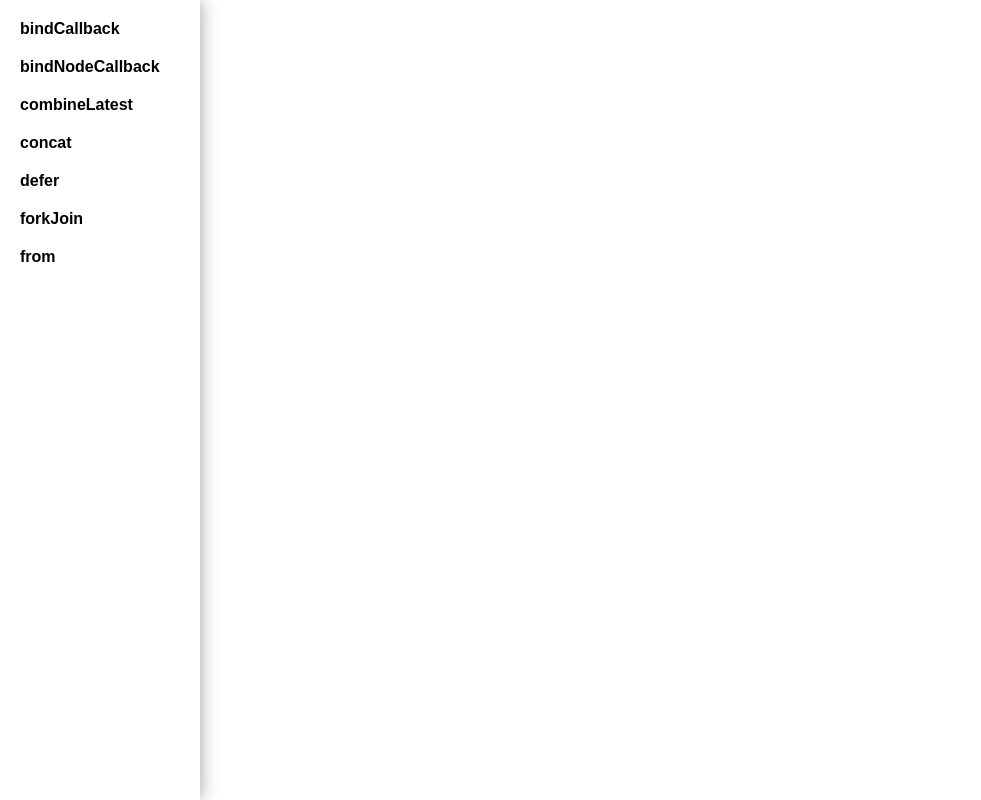
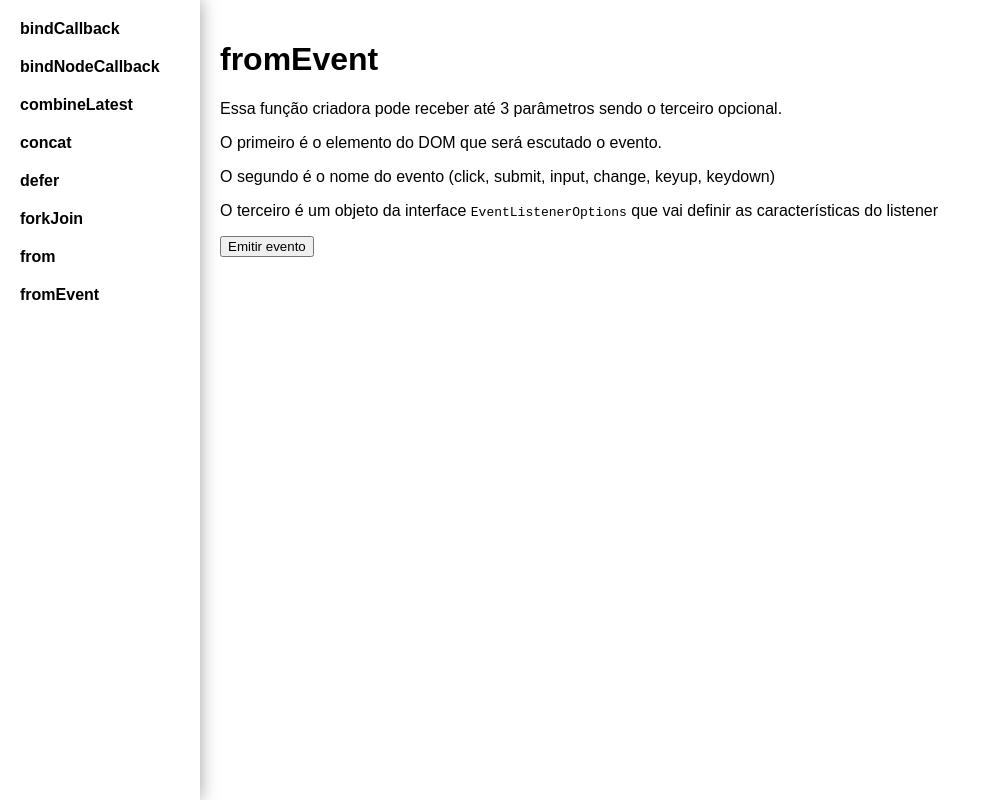
Before and after one commit to JoseRubensVeiga/RxJsOperators, an Angular app: page /from-event in a window 1280 px wide. Before the commit this address led to /. Shown: the whole page, without its empty margins (0-981 px from the left). Built offline with nearby package versions, Linux system fonts and the light colour scheme.

Commit message:
fromEvent

```diff
--- a/src/app/app-routing.module.ts
+++ b/src/app/app-routing.module.ts
@@ -7,6 +7,7 @@ import { ConcatComponent } from './pages/concat';
 import { DeferComponent } from './pages/defer';
 import { ForkJoinComponent } from './pages/fork-join';
 import { FromComponent } from './pages/from';
+import { FromEventComponent } from './pages/from-event';
 
 const routes: Routes = [
   { path: 'bind-callback', component: BindCallbackComponent },
@@ -16,6 +17,7 @@ const routes: Routes = [
   { path: 'defer', component: DeferComponent },
   { path: 'fork-join', component: ForkJoinComponent },
   { path: 'from', component: FromComponent },
+  { path: 'from-event', component: FromEventComponent },
 ];
 
 @NgModule({
--- a/src/app/app.component.html
+++ b/src/app/app.component.html
@@ -7,6 +7,7 @@
     <a routerLink="/defer">defer</a>
     <a routerLink="/fork-join">forkJoin</a>
     <a routerLink="/from">from</a>
+    <a routerLink="/from-event">fromEvent</a>
   </div>
 
   <main>
--- /dev/null
+++ b/src/app/pages/from-event/from-event.component.html
@@ -0,0 +1,17 @@
+<h1>fromEvent</h1>
+<p>
+  Essa função criadora pode receber até 3 parâmetros sendo o terceiro opcional.
+</p>
+<p>O primeiro é o elemento do DOM que será escutado o evento.</p>
+<p>
+  O segundo é o nome do evento (click, submit, input, change, keyup, keydown)
+</p>
+<p>
+  <span>
+    O terceiro é um objeto da interface
+    <pre style="display: inline">EventListenerOptions</pre>
+    que vai definir as características do listener
+  </span>
+</p>
+
+<button #myButton>Emitir evento</button>
--- /dev/null
+++ b/src/app/pages/from-event/from-event.component.ts
@@ -0,0 +1,37 @@
+import {
+  AfterViewInit,
+  Component,
+  ElementRef,
+  OnDestroy,
+  ViewChild,
+} from '@angular/core';
+import { fromEvent, Subscription } from 'rxjs';
+import { take } from 'rxjs/operators';
+
+@Component({
+  selector: 'app-from-event',
+  templateUrl: './from-event.component.html',
+  styleUrls: ['./from-event.component.scss'],
+})
+export class FromEventComponent implements AfterViewInit, OnDestroy {
+  @ViewChild('myButton') myButton?: ElementRef;
+  subscription?: Subscription;
+
+  constructor() {}
+
+  ngAfterViewInit(): void {
+    const element = this.myButton?.nativeElement as HTMLElement;
+
+    const clickEvent = fromEvent(element, 'click');
+
+    this.subscription = clickEvent.subscribe({
+      next: console.log,
+      error: console.error,
+      complete: () => console.log('Completed! :)'),
+    });
+  }
+
+  ngOnDestroy(): void {
+    this.subscription?.unsubscribe();
+  }
+}
--- /dev/null
+++ b/src/app/pages/from-event/index.ts
@@ -0,0 +1 @@
+export * from './from-event.component';
--- a/src/app/pages/from/from.component.ts
+++ b/src/app/pages/from/from.component.ts
@@ -7,7 +7,10 @@ import { from, Observable, of, Subscriber, Subscription } from 'rxjs';
   styleUrls: ['./from.component.scss'],
 })
 export class FromComponent implements OnInit, OnDestroy {
-  subscription?: Subscription;
+  promiseStringSub?: Subscription;
+  arrayStringSub?: Subscription;
+  observableStringSub?: Subscription;
+  generatorStringSub?: Subscription;
 
   constructor() {}
 
@@ -24,7 +27,10 @@ export class FromComponent implements OnInit, OnDestroy {
   }
 
   ngOnDestroy(): void {
-    this.subscription?.unsubscribe();
+    this.promiseStringSub?.unsubscribe();
+    this.arrayStringSub?.unsubscribe();
+    this.observableStringSub?.unsubscribe();
+    this.generatorStringSub?.unsubscribe();
   }
 
   private async promiseString(): Promise<string> {
--- a/src/app/pages/pages.module.ts
+++ b/src/app/pages/pages.module.ts
@@ -7,6 +7,7 @@ import { ConcatComponent } from './concat';
 import { DeferComponent } from './defer';
 import { ForkJoinComponent } from './fork-join';
 import { FromComponent } from './from';
+import { FromEventComponent } from './from-event';
 
 @NgModule({
   imports: [CommonModule],
@@ -18,6 +19,7 @@ import { FromComponent } from './from';
     DeferComponent,
     ForkJoinComponent,
     FromComponent,
+    FromEventComponent,
   ],
 })
 export class PagesModule {}
```
Also changed, not shown: src/app/pages/from-event/from-event.component.scss (added), 1 other file (tests, documents, lock files or other folders).
